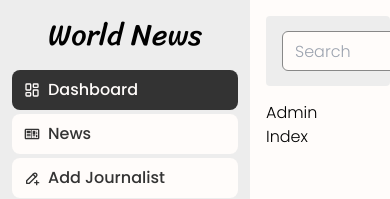
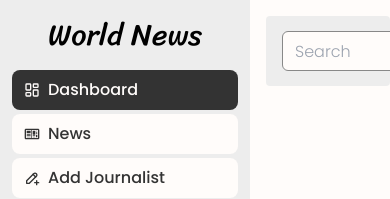
Before and after one commit to Nimira43/World-News, a React (Vite) app in the folder client/: page /dashboard/admin in a window 390 px wide. Shown: the top 199 px of the page. Built offline with nearby package versions, Linux system fonts and the light colour scheme.

Commit message:
Working on AdminIndex. Setting up responsive grid layout.

```diff
--- a/client/src/dashboard/pages/AdminIndex.jsx
+++ b/client/src/dashboard/pages/AdminIndex.jsx
@@ -1,7 +1,10 @@
 const AdminIndex = () => {
   return (
-    <div>
-      <h1>Admin Index</h1>
+    <div className='mt-6'>
+      <div className='grid grid-col-1 md:grid-cols-2 lg:grid-cols-5 gap-6'>
+
+      </div>
+
     </div>
   )
 }
```
